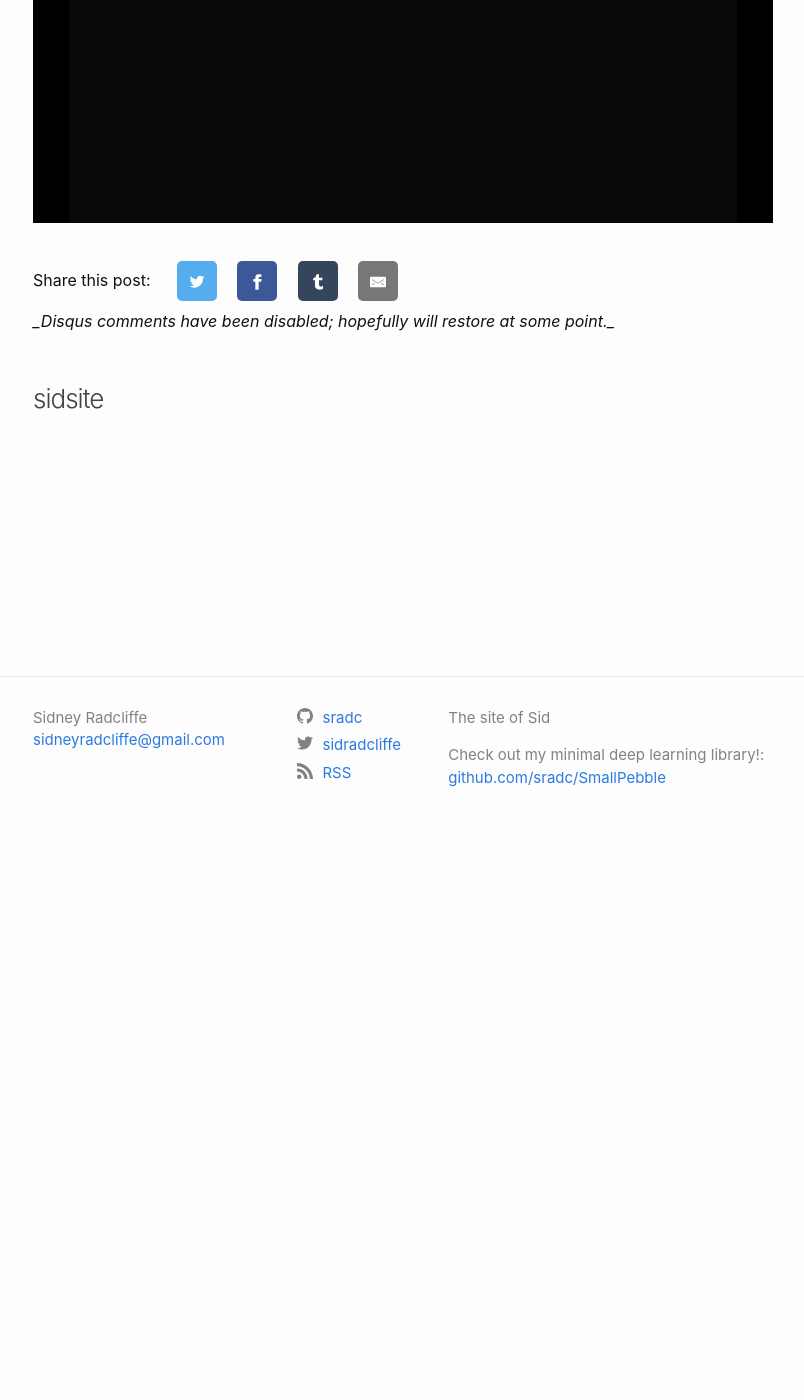
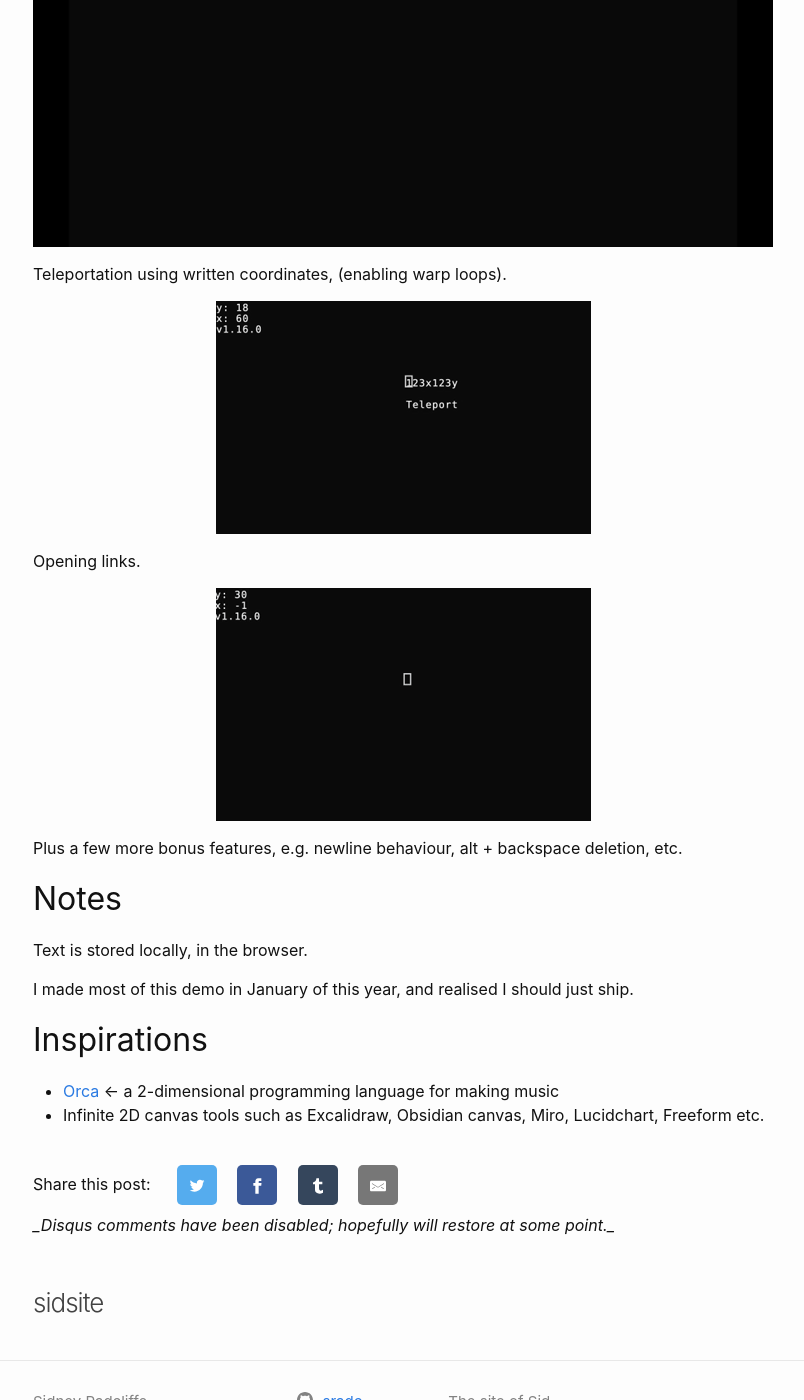
Before and after one commit to sradc/sradc.github.io, a Jekyll site: the page built from _posts/2023-11-26-gridnotes.md, in a window 1280 px wide and 1400 px high, scrolled down 551 px. Shown: the whole window, without its empty margins (237-1041 px from the left). Built offline with Jekyll 4.4.1, drawn with Linux system fonts in a browser that asks for light colours.

Commit message:
added a few more gifs

```diff
--- a/_posts/2023-11-26-gridnotes.md
+++ b/_posts/2023-11-26-gridnotes.md
@@ -9,8 +9,7 @@ comments: true
 
 If you are using Firefox or Chrome, on Desktop, try out the demo [here](https://gridnotes.io/v1/)!
 
-
-## Features
+## Features
 
 Typing on an infinite grid.
 
@@ -21,20 +20,34 @@ Typing on an infinite grid.
 />
 </p>
 
-<!-- Warping.
+Teleportation using written coordinates, (enabling warp loops).
+
+<p align="center">
+<img
+    src="/assets/posts/gridnotes/teleport.gif"
+    alt="Image showing teleporting using coordinates"
+/>
+</p>
 
 
-(That's a warp loop).
+Opening links.
 
+<p align="center">
+<img
+    src="/assets/posts/gridnotes/link.gif"
+    alt="Image showing using links"
+/>
+</p>
 
-Stores your text locally, in your browser.
-
+Plus a few more bonus features, e.g. newline behaviour, alt + backspace deletion, etc.
 
 ## Notes
 
-I made most of this demo in January of this year, and recently realised I should just ship.
+Text is stored locally, in the browser.
+
+I made most of this demo in January of this year, and realised I should just ship.
 
 ## Inspirations
 
 - [Orca](https://wiki.xxiivv.com/site/orca.html) <- a 2-dimensional programming language for making music
-- Infinite 2D canvas tools such as Excalidraw, Obsidian canvas, Miro, Lucidchart, Freeform etc.  -->
+- Infinite 2D canvas tools such as Excalidraw, Obsidian canvas, Miro, Lucidchart, Freeform etc.
```
Also changed, not shown: assets/posts/gridnotes/link.gif (added), assets/posts/gridnotes/teleport.gif (added).
